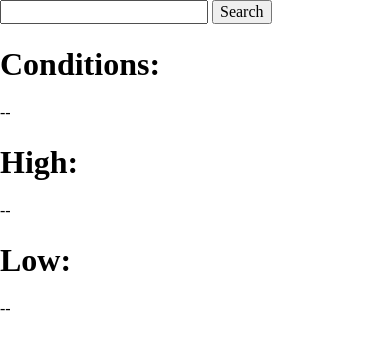
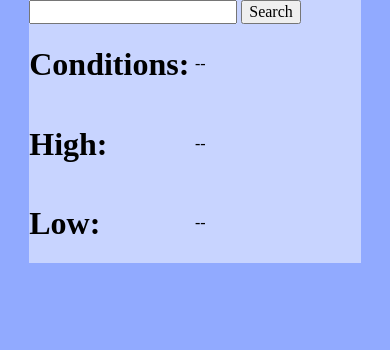
Before and after one commit to nzart/simpleweather, a plain HTML site: page index.html in a window 390 px wide. Drawn offline with Linux system fonts and the light colour scheme.

Commit message:
UPDATE: 3.14.19

```diff
--- a/index.html
+++ b/index.html
@@ -14,15 +14,20 @@
     </head>
 
     <body>
+        <div class="wrapper">
+            <input type="text" id="city">
+            <button  onClick="searchCity()">Search</button>
 
-        <input type="text" id="city">
-        <button  onClick="searchCity()">Search</button>
-
-        <h1>Conditions:</h1><p id="cond">--</p>
-        <h1>High:</h1><p id="high">--</p>
-        <h1>Low:</h1><p id="low">--</p>
-
-<!--        <div id="root"></div>-->
+            <div class="twogrid">
+                <h1>Conditions:</h1><p id="cond">--</p>
+            </div>
+            <div class="twogrid">
+                <h1>High:</h1><p id="high">--</p>
+            </div>
+            <div class="twogrid">
+                <h1>Low:</h1><p id="low">--</p>
+            </div>
+        </div>
 
         <script src="script.js"></script>
     </body>
--- /dev/null
+++ b/sass/style.scss
@@ -0,0 +1,23 @@
+body {
+    margin: 0;
+    background-color: #91aaff;
+}
+
+.wrapper {
+    margin: 0 auto;
+    width: 50%;
+    background-color: rgba(255, 255, 255, 0.5);
+    @media (max-width: 768px) {
+        width: 75%;
+    }
+    @media (max-width: 480px) {
+        width: 85%;
+    }
+}
+
+
+.twogrid {
+    display: grid;
+    grid-template-columns: 1fr 1fr;
+    align-items: center;
+}
--- a/script.js
+++ b/script.js
@@ -1,46 +1,6 @@
 "use strict";
 
-/*
-function searchWeather() {
-    loadingText.style.display = 'block';
-    weatherBox.style.display = 'none';
-    var cityName = searchCity.value;
-    if (cityName.trim().length == 0) {
-        return alert('Please enter a City Name');
-    }
-*/
-//API DATA
-//var requestURL = 'https://api.openweathermap.org/data/2.5/weather?q=London,uk&appid=5328bb99fc309788816fd9447e0a2cc7&units=imperial';
 
-/*
-var city = document.querySelector('#city');
-function searchCity() {
-    var cityname = city.value;
-}
-var requestURL = 'https://api.openweathermap.org/data/2.5/weather?q=' + city + '&appid=5328bb99fc309788816fd9447e0a2cc7&units=imperial';
-
-
-var request = new XMLHttpRequest();
-request.open('GET', requestURL);
-//request.responseType = 'json';
-request.send();
-
-request.onload = function() {
-    if (request.readyState == XMLHttpRequest.DONE && request.status === 200){
-    //console.log(JSON.parse(this.responseText));
-        var data = JSON.parse(this.responseText);
-        var weatherData = data.weather[0].main;
-        var tempMax = data.main.temp_max;
-        var tempMin = data.main.temp_min;
-        displayWeather(weatherData, tempMax, tempMin);
-        //console.log(data);
-        console.log(tempMin);
-
-    } else if (request.readyState === XMLHttpRequest.DONE) {
-        console.log('Something went wrong!');
-    }
-};
-*/
 // Display Weather
 var cond = document.querySelector('#cond');
 var high = document.querySelector('#high');
@@ -61,22 +21,28 @@ var requestURL = 'https://api.openweathermap.org/data/2.5/weather?q=' + cityname
 
     var request = new XMLHttpRequest();
     request.open('GET', requestURL);
-//request.responseType = 'json';
     request.send();
 
-request.onload = function() {
+    request.onreadystatechange = function() {
         if (request.readyState == XMLHttpRequest.DONE && request.status === 200){
-    //console.log(JSON.parse(this.responseText));
             var data = JSON.parse(this.responseText);
             var weatherData = (cityname, data.weather[0].main);
             var tempMax = data.main.temp_max;
             var tempMin = data.main.temp_min;
             searchCity();
             displayWeather(weatherData, tempMax, tempMin);
-        //console.log(data);
-        //console.log(tempMin);
 
         } else if (request.readyState === XMLHttpRequest.DONE) {
-        console.log('Something went wrong!');
+            alert('Something went wrong!');
         }
-}};
+    }
+};
+
+
+// Return event listener
+
+document.addEventListener('keypress', function(event) {
+            if (event.keyCode === 13 || event.which === 13) {
+                searchCity();
+            }
+        });
```
Also changed, not shown: sass/style.sass (deleted), stylesheets/style.css. Lines whose indentation alone changed are shown as unchanged.
